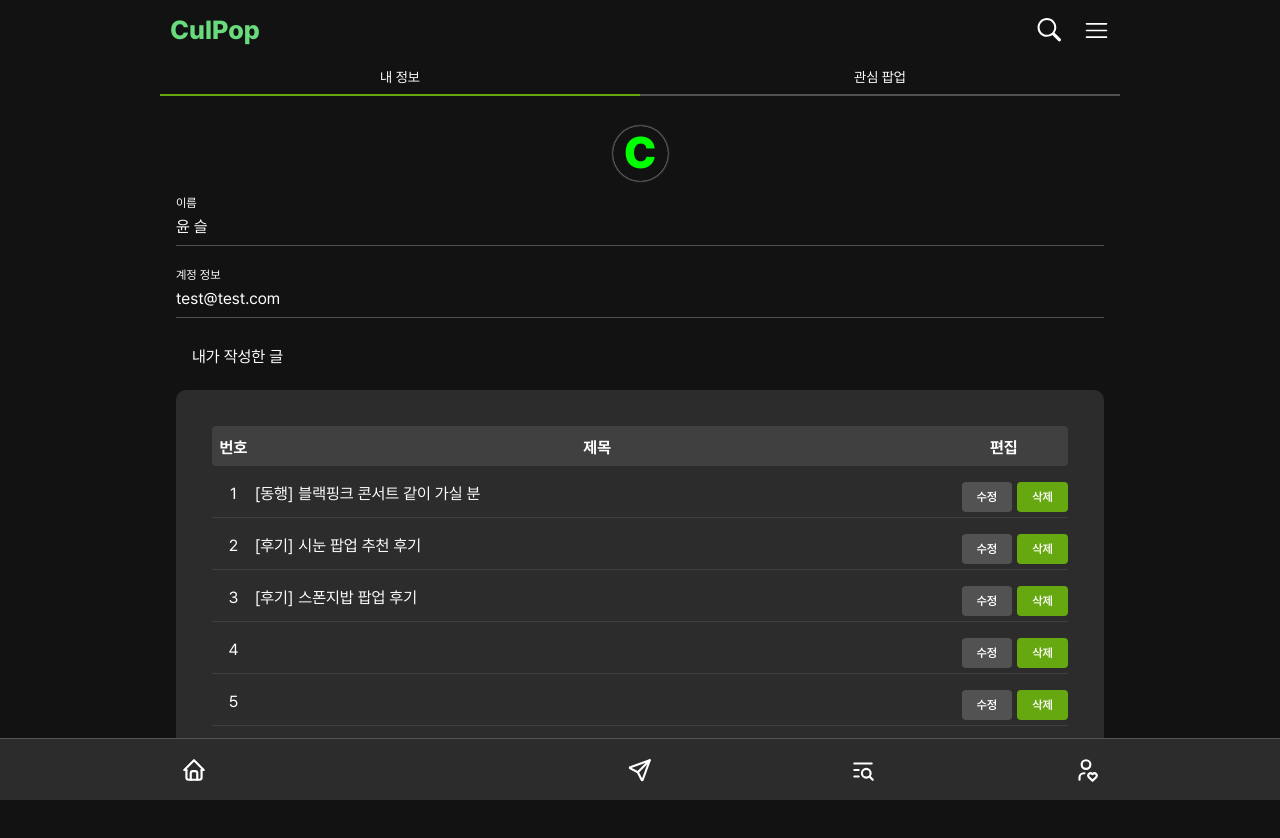
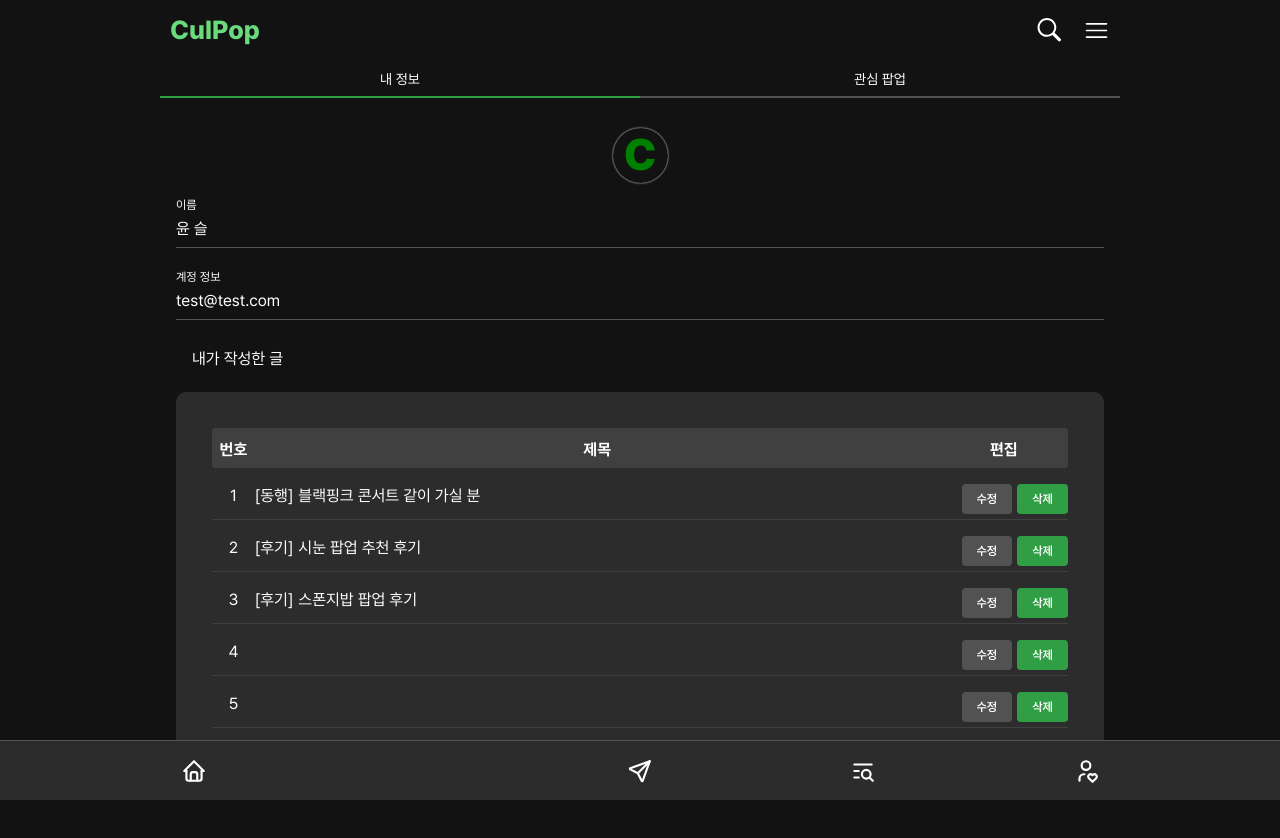
Before and after one commit to IxxP-Girls/culpop-frontend, a React (Vite) app: page /mypage in a window 1280 px wide. Shown: the top 838 px of the page. Built offline with nearby package versions, Linux system fonts and the light colour scheme; some icons are missing.

Commit message:
Style: main color 변경

```diff
--- a/src/App.jsx
+++ b/src/App.jsx
@@ -20,7 +20,7 @@ const queryClient = new QueryClient({
 
 const theme = createTheme({
   fontFamily: 'Pretendard, sans-serif',
-  primaryColor: 'lime',
+  primaryColor: 'green',
   colors: {
     dark: ['#fff', '#adadad', '#828282', '#6c6c6c', '#525252', '#404040', '#2c2c2c', '#121212', '#01010A', '#000000'],
   },
--- a/src/components/common/AppLayout.jsx
+++ b/src/components/common/AppLayout.jsx
@@ -1,11 +1,11 @@
 import { Flex, AppShell, AppShellMain, AppShellHeader, AppShellFooter } from '@mantine/core';
 import Footer from './Footer';
-
 import Header from './Header';
+import { FooterHeight, HeaderHeight } from '../../constants/heights';
 
 const AppLayout = ({ children }) => {
   return (
-    <AppShell header={{ height: 60 }} footer={{ height: 62 }}>
+    <AppShell header={{ height: HeaderHeight }} footer={{ height: FooterHeight }}>
       <AppShellHeader withBorder={false}>
         <Header />
       </AppShellHeader>
--- a/src/components/common/Menu.jsx
+++ b/src/components/common/Menu.jsx
@@ -16,12 +16,12 @@ const Menu = ({ opened, close }) => {
           '--drawer-justify': 'center',
         },
       }}
-      shadow="0 2px lime"
+      shadow="0 2px green"
       size={'md'}>
       <Drawer.Overlay backgroundOpacity={0} />
       <Drawer.Content w={960} pos="fixed">
         <Drawer.Header>
-          <Text fw={800} fz={26} c={'lime'} onClick={() => navigate('/')} style={{ cursor: 'pointer' }}>
+          <Text fw={800} fz={26} c={'green'} onClick={() => navigate('/')} style={{ cursor: 'pointer' }}>
             CulPop
           </Text>
           <Drawer.CloseButton size={40} variant="transparent" />
--- a/src/components/common/SearchBar.jsx
+++ b/src/components/common/SearchBar.jsx
@@ -15,7 +15,7 @@ const SearchBar = ({ opened, close }) => {
           '--drawer-justify': 'center',
         },
       }}
-      shadow="0 2px lime"
+      shadow="0 2px green"
       size={'xs'}>
       <Drawer.Overlay backgroundOpacity={0} />
       <Drawer.Content w={960} pos="fixed" h={220}>
--- a/src/components/detailPage/Popup.jsx
+++ b/src/components/detailPage/Popup.jsx
@@ -22,7 +22,7 @@ import CustomButton from '../common/CustomButton';
 
 const Popup = () => {
   return (
-    <Container m={0} pb={30}>
+    <Container m={0} pb={30} px={0}>
       <BaseCarousel data={carouselData} />
       <Flex align={'center'} justify={'space-between'} my={20}>
         <Text fz={20}>정보</Text>
--- a/src/components/myPage/MyInfo.jsx
+++ b/src/components/myPage/MyInfo.jsx
@@ -24,7 +24,7 @@ const MyInfo = () => {
           alignItems: 'center',
           boxShadow: '0 0 2px  #fff',
           borderRadius: 50,
-          color: 'lime',
+          color: 'green',
         }}>
         C
       </Container>
--- a/src/components/myPage/MyInterests.jsx
+++ b/src/components/myPage/MyInterests.jsx
@@ -6,7 +6,7 @@ const MyInterests = () => {
   const iconStyle = { width: rem(12), height: rem(12) };
 
   return (
-    <Tabs color="lime" defaultValue="all" variant="pills">
+    <Tabs color="green" defaultValue="all" variant="pills">
       <Tabs.List>
         <Tabs.Tab value="all" leftSection={<FaList style={iconStyle} />}>
           전체
--- a/src/components/myPage/UserInfo.jsx
+++ b/src/components/myPage/UserInfo.jsx
@@ -4,7 +4,7 @@ import MyInterests from './MyInterests';
 
 const UserInfo = () => {
   return (
-    <Tabs color="lime" defaultValue={'info'} w={'100%'}>
+    <Tabs color="green" defaultValue={'info'} w={'100%'}>
       <Tabs.List mb={30}>
         <Tabs.Tab value="info" w={'50%'}>
           내 정보
```
